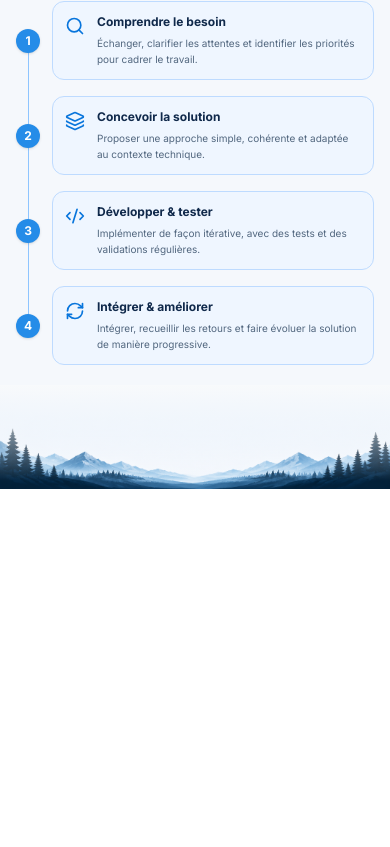
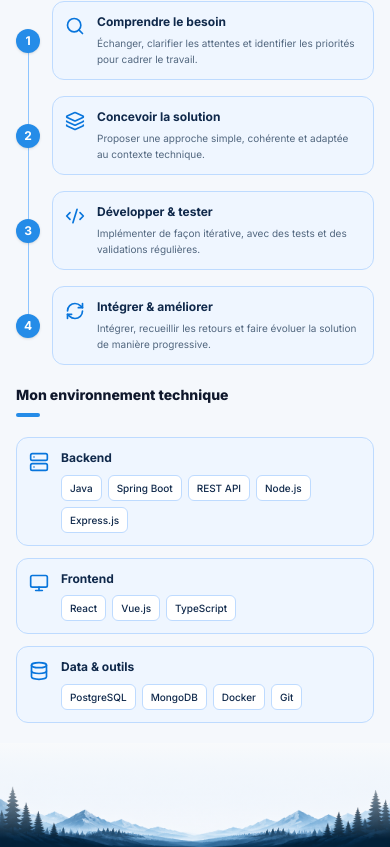
Before and after one commit to Coada-Emilian/developer-portfolio, a React (Vite) app in the folder frontend/: page /leads in a window 390 px wide. Shown: the part 612-1459 px from the top of the page. Before the commit the page ends 1101 px from the top, so only its background shows below. Built offline with nearby package versions, Linux system fonts and the light colour scheme.

Commit message:
feat: add responsive technical environment section

```diff
--- a/frontend/src/data/pages/lead.ts
+++ b/frontend/src/data/pages/lead.ts
@@ -1,4 +1,14 @@
-import { Code2, Layers3, RefreshCw, Search, ShieldCheck, Users } from 'lucide-react'
+import {
+  Code2,
+  Database,
+  Layers3,
+  Monitor,
+  RefreshCw,
+  Search,
+  Server,
+  ShieldCheck,
+  Users,
+} from 'lucide-react'
 import type { IWorkflowStep } from '../../@types/interfaces/pages/lead/IWorkflowStep'
 import type { IHighlight } from '../../@types/interfaces/shared/IHighlight'
 
@@ -52,3 +62,21 @@ export const workflowSteps: IWorkflowStep[] = [
     icon: RefreshCw,
   },
 ]
+
+export const environments = [
+  {
+    title: 'Backend',
+    icon: Server,
+    technologies: ['Java', 'Spring Boot', 'REST API', 'Node.js', 'Express.js'],
+  },
+  {
+    title: 'Frontend',
+    icon: Monitor,
+    technologies: ['React', 'Vue.js', 'TypeScript'],
+  },
+  {
+    title: 'Data & outils',
+    icon: Database,
+    technologies: ['PostgreSQL', 'MongoDB', 'Docker', 'Git'],
+  },
+]
--- a/frontend/src/pages/lead/LeadPage.tsx
+++ b/frontend/src/pages/lead/LeadPage.tsx
@@ -1,6 +1,7 @@
 import HighlightsSection from '../../components/shared/HighlightsSection'
 import { highlights } from '../../data/pages/lead'
 import HeroSection from './sections/HeroSection'
+import TechnicalEnvironmentSection from './sections/TechnicalEnvironmentSection'
 import WorkflowSection from './sections/WorkflowSection'
 
 export default function LeadPage() {
@@ -12,6 +13,7 @@ export default function LeadPage() {
       <div className="flex flex-col gap-5 px-4 py-5 sm:gap-6 sm:px-6 lg:p-6">
         <HighlightsSection highlights={highlights} />
         <WorkflowSection />
+        <TechnicalEnvironmentSection />
       </div>
     </main>
   )
--- /dev/null
+++ b/frontend/src/pages/lead/sections/TechnicalEnvironmentSection.tsx
@@ -0,0 +1,44 @@
+import SectionHeading from '../../../components/shared/SectionHeading'
+import { environments } from '../../../data/pages/lead'
+
+// Groups the main technologies into backend, frontend and data/tooling categories.
+export default function TechnicalEnvironmentSection() {
+  return (
+    <section className="flex flex-col gap-3">
+      <SectionHeading title="Mon environnement technique" underline />
+
+      {/* Organizes the technologies into three responsive categories. */}
+      <div className="grid grid-cols-1 gap-3 lg:grid-cols-3 lg:gap-4">
+        {environments.map(({ title, icon: Icon, technologies }) => (
+          <article
+            key={title}
+            className="flex min-w-0 items-start gap-3 rounded-xl border border-blue-200 bg-blue-50 px-3 py-3"
+          >
+            <Icon
+              aria-hidden="true"
+              className="mt-0.5 size-5 md:size-6 lg:size-7 shrink-0 text-blue-600"
+              strokeWidth={2}
+            />
+
+            <div className="flex min-w-0 flex-col gap-2 lg:gap-4">
+              <h3 className="text-xs font-bold leading-snug text-text-primary md:text-sm lg:text-lg">
+                {title}
+              </h3>
+
+              <div className="flex flex-wrap gap-1.5">
+                {technologies.map((technology) => (
+                  <span
+                    key={technology}
+                    className="rounded-md border border-blue-200 bg-white px-2 py-1 text-xxs font-medium text-text-primary md:text-xs lg:text-sm"
+                  >
+                    {technology}
+                  </span>
+                ))}
+              </div>
+            </div>
+          </article>
+        ))}
+      </div>
+    </section>
+  )
+}
```
